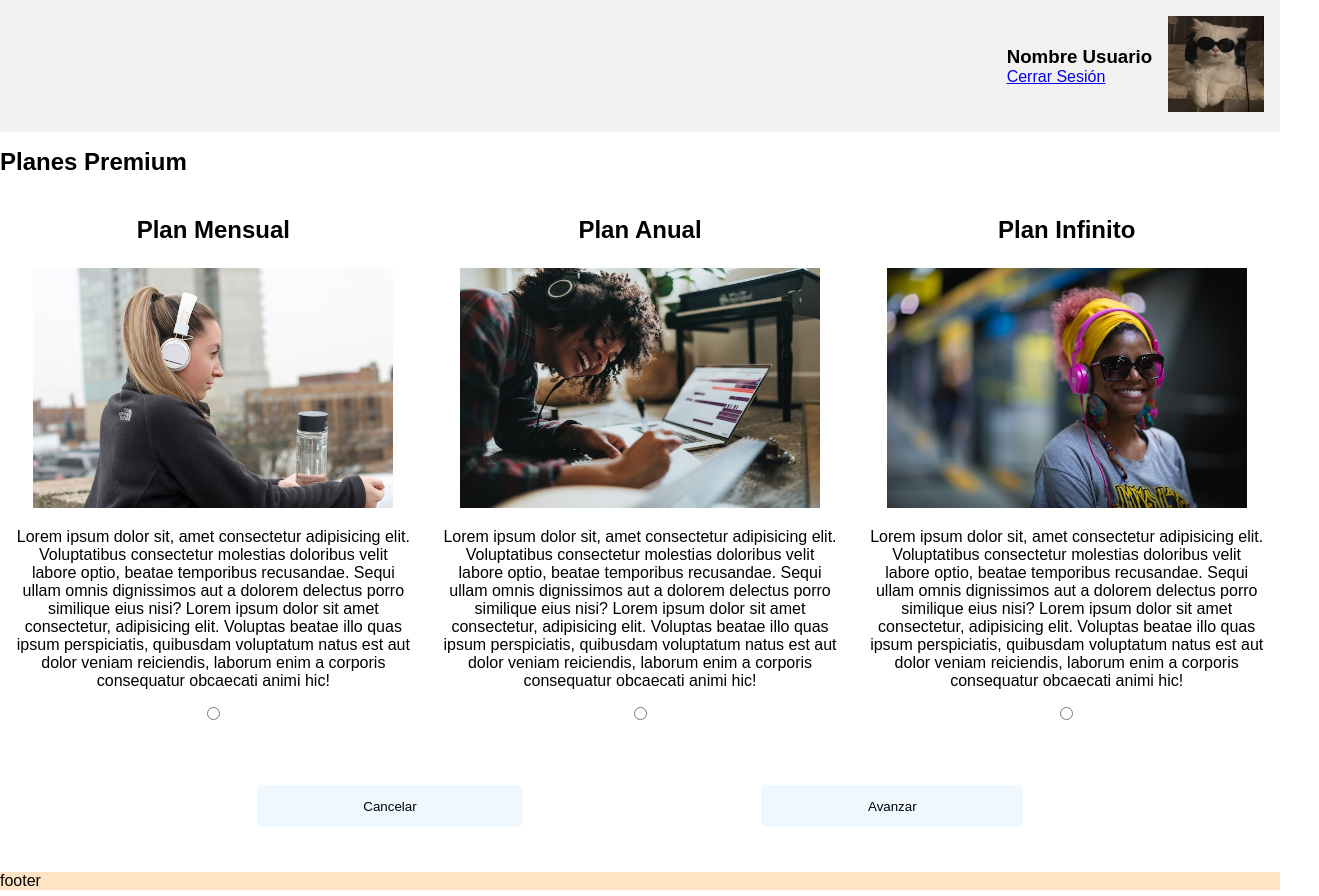
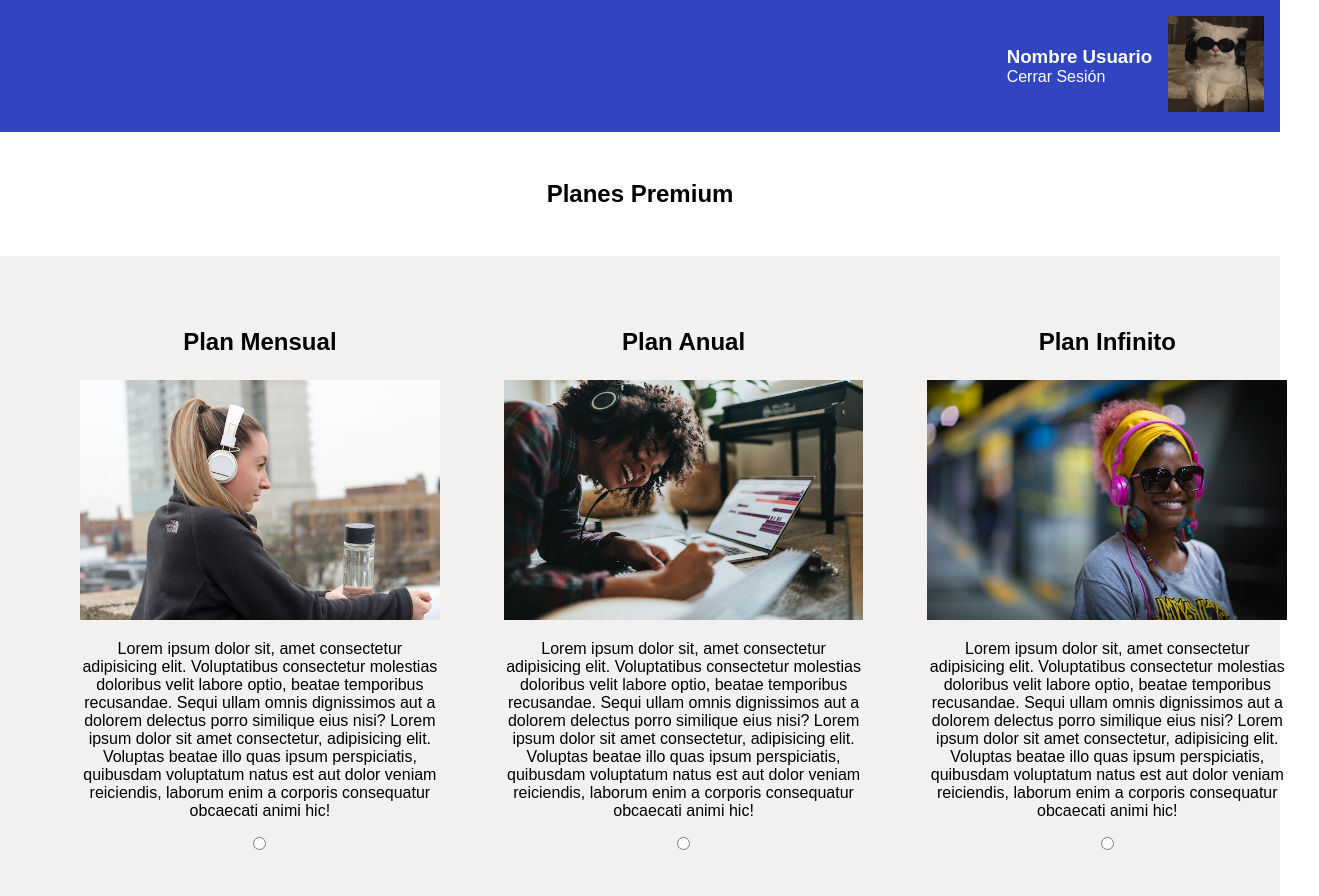
Before and after one commit to A-Zerpa/P.web, a plain HTML site: page premium.html in a window 1280 px wide. Shown: the top 896 px of the page, 1319 px wide, since content can reach past the window. Drawn offline with Linux system fonts and the light colour scheme.

Commit message:
cambio de colores en header y button

```diff
--- a/css/premium.css
+++ b/css/premium.css
@@ -5,13 +5,16 @@
     font-family: 'Asap', sans-serif;
 }
 
+a {
+    text-decoration: none;
+}
 
 .header-perfil {
-    background-color: #F2F1F0;
+    background-color: #3045BF;
+    color: #ffff;
     display: flex;
     justify-content: flex-end;
     align-items: center;
-    margin-bottom: 1em;
 }
 
 .header-perfil img {
@@ -19,24 +22,37 @@
     margin: 1em;
 }
 
+.header-perfil a {
+    color: #ffff;
+}
+
+.section-planes h1 {
+    padding: 2em 0;
+    text-align: center;
+}
+
 .section-planes-flex {
+    background-color: #F2F1F0;
+    padding: 3em;
     display: flex;
 }
 
+
+
 .section-planes-flex-fila {
-    padding: 1em;
+    padding: 0 2em;
     text-align: center;
 }
 
-.section-planes-flex-fila h2{
+.section-planes-flex-fila h2 {
     padding: 1em;
 }
 
-.section-planes-flex-fila img{
+.section-planes-flex-fila img {
     height: 15em;
 }
 
-.section-planes-flex-fila p{
+.section-planes-flex-fila p {
     padding: 1em 0;
 }
 
@@ -48,19 +64,21 @@
 }
 
 .btn button {
+    background-color: #F28B30;
+    color: #ffff;
     padding: 1em 8em;
     margin: 1em;
     text-align: center;
-    border-radius: 0.5em;
+    border-radius: 1em;
     border-style: none;
-    background-color: aliceblue;
+
 
 
 }
 
-.btn button:hover{
+.btn button:hover {
     transform: scale(1.1);
-    box-shadow:  0 0 2px rgb(228, 154, 58);
+    box-shadow: 0 0 2px #F25F29;
     cursor: pointer;
 }
 
@@ -69,8 +87,10 @@ footer {
     background-color: bisque;
 }
 
-@media (max-width: 1024px){
-    .section-planes-flex , .btn-cancelar-avanzar{
+@media (max-width: 1024px) {
+
+    .section-planes-flex,
+    .btn-cancelar-avanzar {
         flex-direction: column;
     }
 }
```
